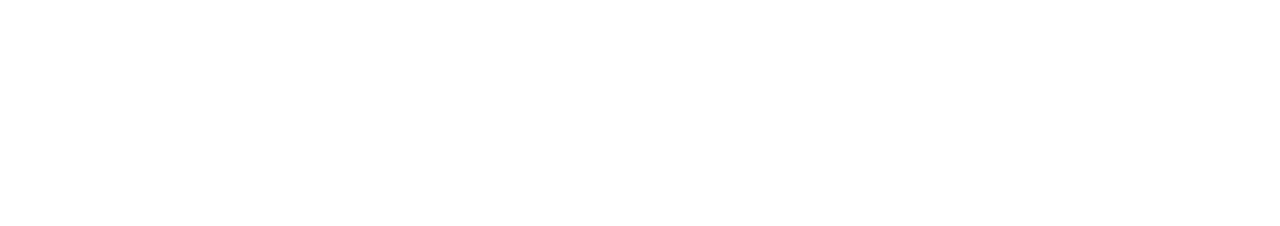
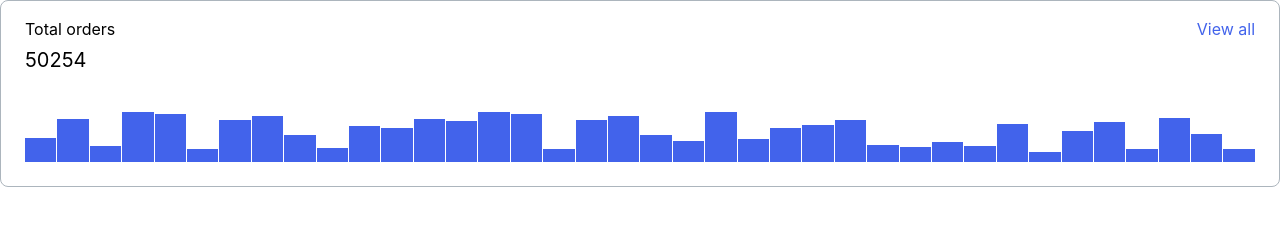
Before and after one commit to js-tasks-ru/htmlcss-20221107_vladimir-asmo, a website: page 04-lection2/01-histogram/index.html in a window 1280 px wide. Drawn offline with Linux system fonts and the light colour scheme.

Commit message:
implement histogram

```diff
--- a/04-lection2/01-histogram/histogram.css
+++ b/04-lection2/01-histogram/histogram.css
@@ -0,0 +1,52 @@
+
+.histogram {
+  display: flex;
+  flex-direction: column;
+  gap: 39px;
+  padding: 16px 24px 24px;
+  font-family: Inter;
+  border: 1px solid var(--grey-3);
+  border-radius: 8px;
+}
+
+.histogram__info {
+  display: flex;
+  justify-content: space-between;
+}
+
+.histogram__bar-list {
+  display: flex;
+  flex-direction: row;
+  justify-content: space-between;
+  align-items: flex-end;
+  height: 50px;
+  gap: 1px;
+  overflow-x: auto;
+}
+
+.histogram__bar {
+  flex: 1 1 100%;
+  min-width: 9px;
+  background: var(--blue);
+}
+
+.histogram__title {
+  margin-bottom: 6px;
+  font-weight: 400;
+  font-size: 1rem;
+  line-height: 1.5;
+}
+
+.histogram__count {
+  font-size: 1.25rem;
+  line-height: 1.3;
+}
+
+.histogram__link {
+  padding: 3px 0;
+  font-family: Inter;
+  font-size: 1rem;
+  line-height: 1.5;
+  color: var(--blue);
+  text-decoration: none;
+}
--- a/04-lection2/01-histogram/index.html
+++ b/04-lection2/01-histogram/index.html
@@ -1,11 +1,61 @@
 <!DOCTYPE html>
 <!-- Страница с гистограммой -->
 <html lang="ru">
-    <head>
-        <link rel="stylesheet" href="../../assets/css/main.css">
-        <link rel="stylesheet" href="./histogram.css">
-    </head>
-    <body>
-
-    </body>
+  <head>
+    <link rel="stylesheet" href="../../assets/css/main.css" />
+    <link rel="stylesheet" href="./histogram.css" />
+  </head>
+  <body>
+    <figure class="histogram">
+      <figcaption class="histogram__info">
+        <div class="histogram__title-container">
+          <h2 class="histogram__title">Total orders</h2>
+          <p class="histogram__count">50254</p>
+        </div>
+        <div class="histogram__link-container">
+          <a href="#" class="histogram__link">View all</a>
+        </div>
+      </figcaption>
+      <div class="histogram__bar-list">
+        <div class="histogram__bar" style="height: 49%"></div>
+        <div class="histogram__bar" style="height: 86%"></div>
+        <div class="histogram__bar" style="height: 33%"></div>
+        <div class="histogram__bar" style="height: 100%"></div>
+        <div class="histogram__bar" style="height: 96%"></div>
+        <div class="histogram__bar" style="height: 26%"></div>
+        <div class="histogram__bar" style="height: 85%"></div>
+        <div class="histogram__bar" style="height: 92%"></div>
+        <div class="histogram__bar" style="height: 55%"></div>
+        <div class="histogram__bar" style="height: 29%"></div>
+        <div class="histogram__bar" style="height: 73%"></div>
+        <div class="histogram__bar" style="height: 69%"></div>
+        <div class="histogram__bar" style="height: 86%"></div>
+        <div class="histogram__bar" style="height: 83%"></div>
+        <div class="histogram__bar" style="height: 100%"></div>
+        <div class="histogram__bar" style="height: 96%"></div>
+        <div class="histogram__bar" style="height: 26%"></div>
+        <div class="histogram__bar" style="height: 85%"></div>
+        <div class="histogram__bar" style="height: 92%"></div>
+        <div class="histogram__bar" style="height: 55%"></div>
+        <div class="histogram__bar" style="height: 43%"></div>
+        <div class="histogram__bar" style="height: 100%"></div>
+        <div class="histogram__bar" style="height: 47%"></div>
+        <div class="histogram__bar" style="height: 69%"></div>
+        <div class="histogram__bar" style="height: 75%"></div>
+        <div class="histogram__bar" style="height: 85%"></div>
+        <div class="histogram__bar" style="height: 34%"></div>
+        <div class="histogram__bar" style="height: 31%"></div>
+        <div class="histogram__bar" style="height: 41%"></div>
+        <div class="histogram__bar" style="height: 33%"></div>
+        <div class="histogram__bar" style="height: 77%"></div>
+        <div class="histogram__bar" style="height: 20%"></div>
+        <div class="histogram__bar" style="height: 62%"></div>
+        <div class="histogram__bar" style="height: 81%"></div>
+        <div class="histogram__bar" style="height: 27%"></div>
+        <div class="histogram__bar" style="height: 89%"></div>
+        <div class="histogram__bar" style="height: 56%"></div>
+        <div class="histogram__bar" style="height: 26%"></div>
+      </div>
+    </figure>
+  </body>
 </html>
```
